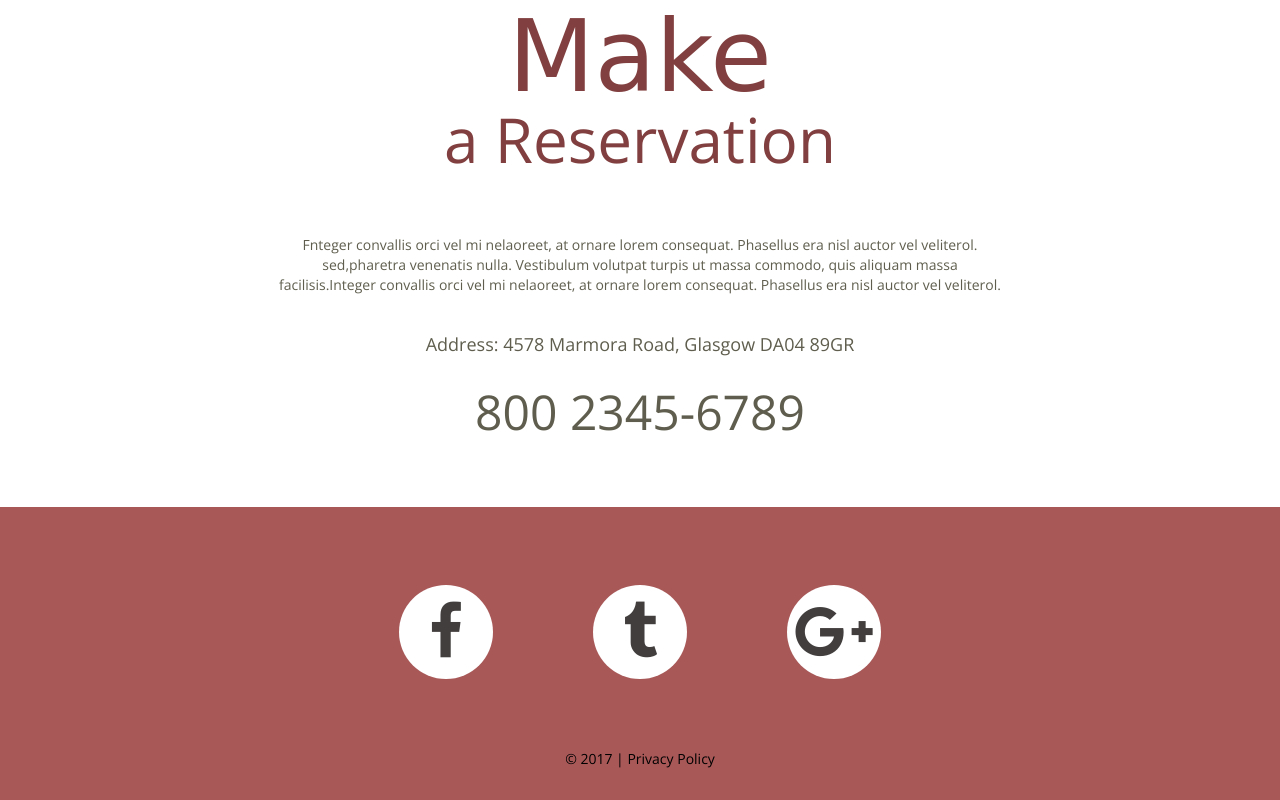
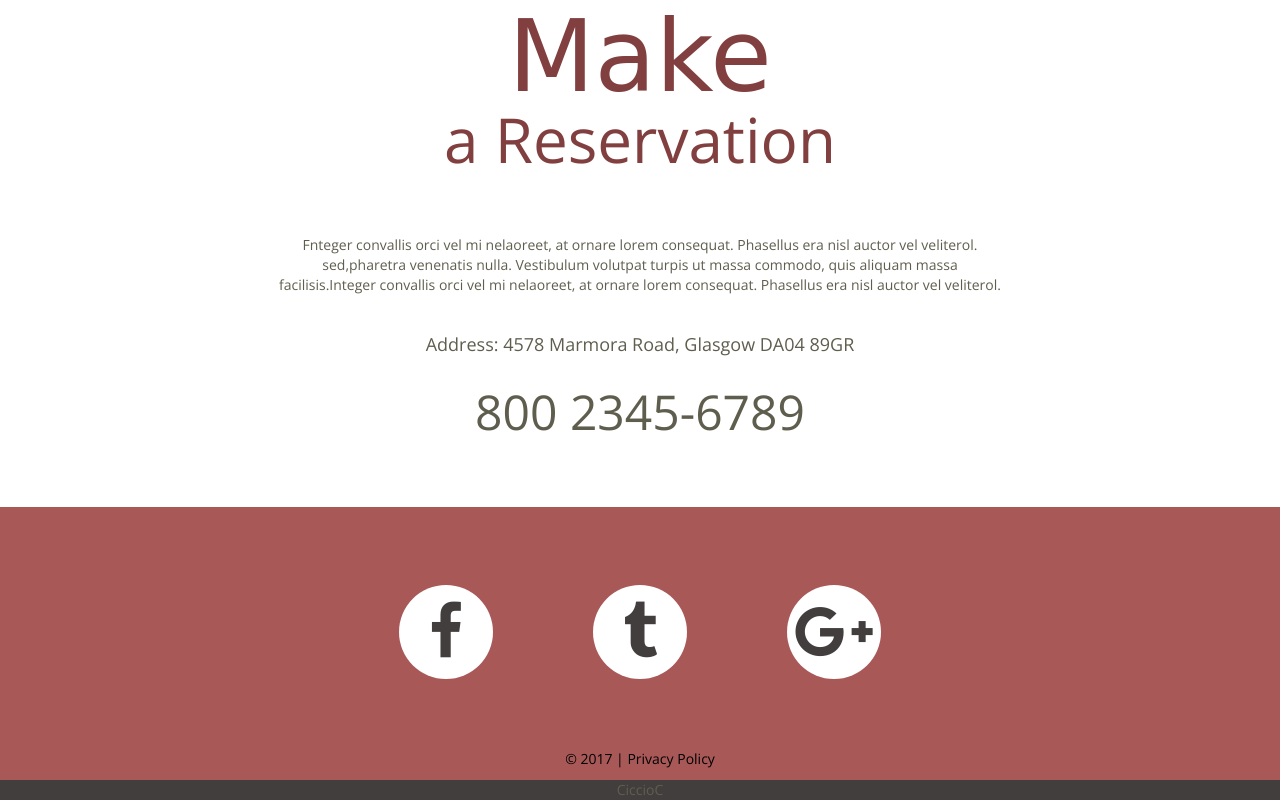
Before and after one commit to effedetto/effedetto.github.io, a plain HTML site: page index.html in a window 1280 px wide. Shown: the part 3625-4425 px from the top of the page. Before the commit the page ends 4394 px from the top, so only its background shows below. Drawn offline with nearby package versions, Linux system fonts and the light colour scheme; a web font is replaced by a local one.

Commit message:
update index
Aggiornamento con footer di index.html

```diff
--- a/index.html
+++ b/index.html
@@ -279,6 +279,7 @@
                 <a href="#">Privacy Policy</a>
             </div>
         </div>
+        <div class ="tm"> <a href="https://www.facebook.com/francesco.d.benedetto.52">CiccioC</a></div>
        <!-- <div class="tm"><a href="#"><img src="images/TM_logo.png" alt=""></a></div>-->
     </footer>
 </div>
```
